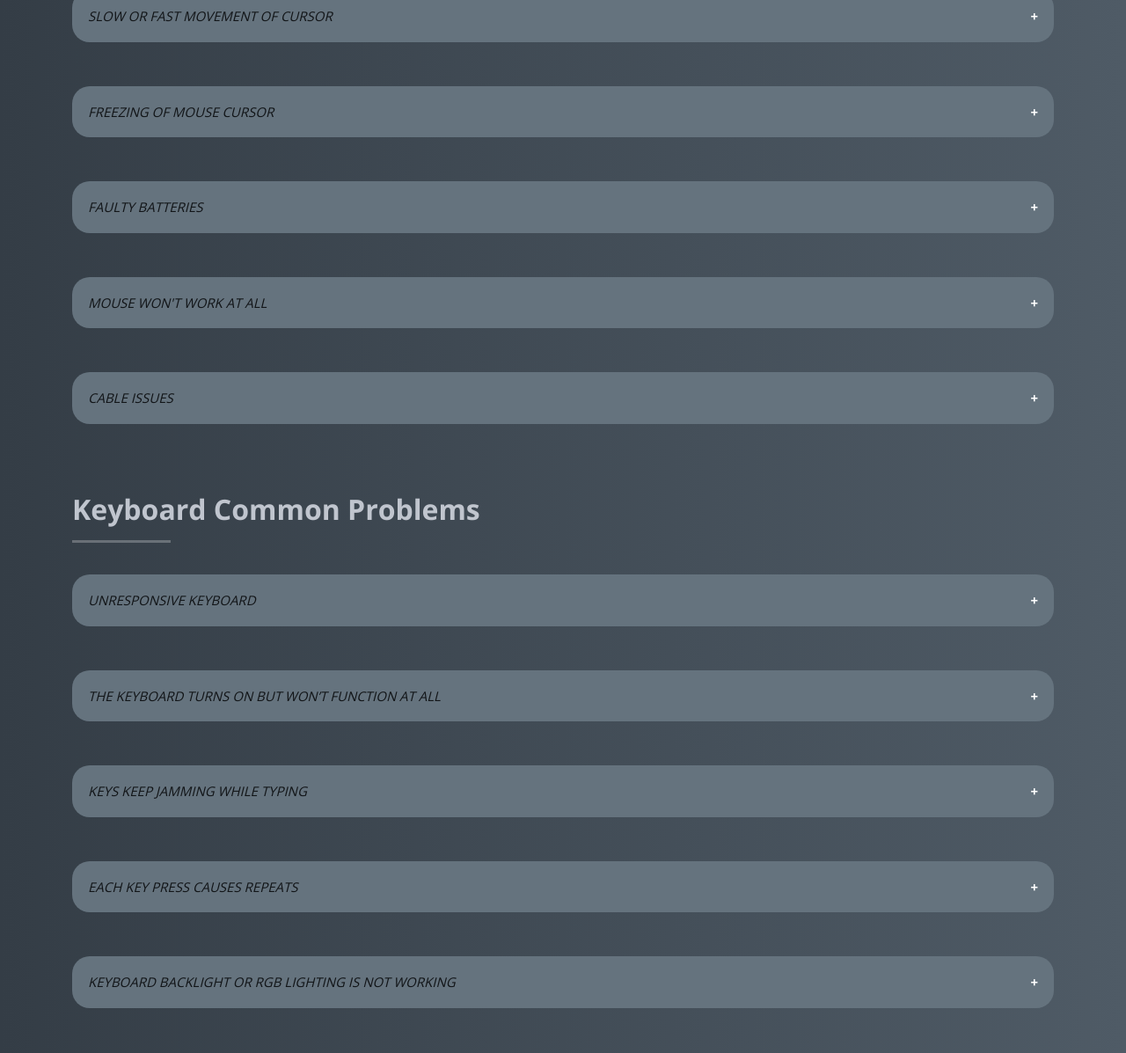
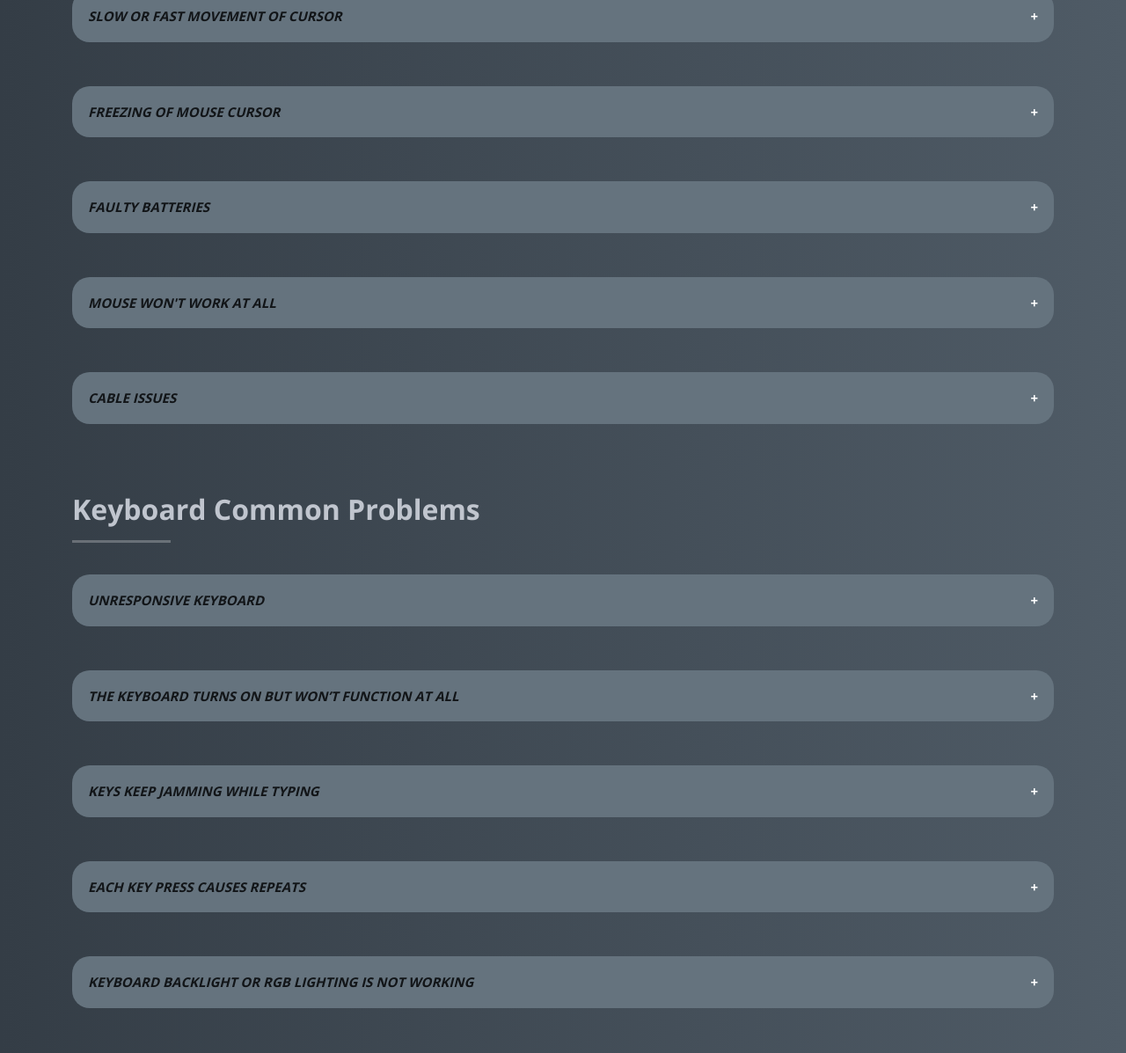
Before and after one commit to greeyMatter/greeyMatter, a plain HTML site: page PCPeripheralProblems.html in a window 1280 px wide. Shown: the part 368-1565 px from the top of the page at 88% size. Drawn offline with nearby package versions, Linux system fonts and the light colour scheme.

Commit message:
Add files via upload

```diff
--- a/PCPeripheralProblems.html
+++ b/PCPeripheralProblems.html
@@ -90,7 +90,7 @@
                     <hr style="width: 10%; height:3px; border:none; color:#ffffff; background-color:#ffffff;">
 
                     <div class="section-heading">
-                        <button type="button" class="collapsible"><i>Slow Or Fast Movement Of Cursor</i></button>
+                        <button type="button" class="collapsible"><i><b>Slow Or Fast Movement Of Cursor</b></i></button>
                             <div class="content-collapsible">
                               <h2 style="color:#000000; text-align: center; text-transform: uppercase;">Slow Or Fast Movement Of Cursor</h2>
                                 <p style="color:#000000"><img src="assets/images/cursor.jpg" alt="Peripheral Problem" style="width:440px; height:280px; margin-right:15px; float:left;">
@@ -102,10 +102,10 @@
                             </div>
                     </div>
                     <div class="section-heading">
-                        <button type="button" class="collapsible"><i>Freezing Of Mouse Cursor</i></button>
+                        <button type="button" class="collapsible"><i><b>Freezing Of Mouse Cursor</b></i></button>
                             <div class="content-collapsible">
-                                <h2 style="text-align: center; text-transform: uppercase;">Freezing Of Mouse Cursor</h2>
-                                <p><img src="assets/images/feezing_cursor.jpg" alt="Peripheral Problem" style="width:440px; height:280px; margin-right:15px; float:left;">
+                                <h2 style="color: #000000; text-align: center; text-transform: uppercase;">Freezing Of Mouse Cursor</h2>
+                                <p style="color: #000000;"><img src="assets/images/feezing_cursor.jpg" alt="Peripheral Problem" style="width:440px; height:280px; margin-right:15px; float:left;">
                                     Sometimes mouse cursor totally stops working. This issue is also known as a frozen cursor.
                                     This usually happens when your PC has an extra load and hangs more often.
                                     Wait for some time and refresh your PC by pressing the Fn+f5 keys together.
@@ -114,10 +114,10 @@
                             </div>
                     </div>
                     <div class="section-heading">
-                        <button type="button" class="collapsible"><i>Faulty Batteries</i></button>
+                        <button type="button" class="collapsible"><i><b>Faulty Batteries</b></i></button>
                             <div class="content-collapsible">
-                                <h2 style="text-align: center; text-transform: uppercase;">Faulty Batteries</h2>
-                                <p><img src="assets/images/faulty_battery.jpg" alt="Peripheral Problem" style="width:440px; height:280px; margin-right:15px; float:left;">
+                                <h2 style="color: #000000; text-align: center; text-transform: uppercase;">Faulty Batteries</h2>
+                                <p style="color: #000000;"><img src="assets/images/faulty_battery.jpg" alt="Peripheral Problem" style="width:440px; height:280px; margin-right:15px; float:left;">
                                     This issue is encountered in wireless mice as they run on batteries.
                                     If you bought a new mouse and the batteries are OK, ensure a neat and clean connection of the batteries.
                                     New mice are often on Stand-By mode. To get out of standby mode, just make 2-3 clicks simultaneously, and you are good to go.
@@ -125,20 +125,20 @@
                             </div>
                     </div>
                     <div class="section-heading">
-                        <button type="button" class="collapsible"><i>Mouse Won't Work At All</i></button>
+                        <button type="button" class="collapsible"><i><b>Mouse Won't Work At All</b></i></button>
                             <div class="content-collapsible">
-                                <h2 style="text-align: center; text-transform: uppercase;">Mouse Won't Work At All</h2>
-                                <p><img src="assets/images/wont_work.jpg" alt="Peripheral Problem" style="width:440px; height:280px; margin-right:15px; float:left;">
+                                <h2 style="color:#000000; text-align: center; text-transform: uppercase;">Mouse Won't Work At All</h2>
+                                <p style="color: #000000;"><img src="assets/images/wont_work.jpg" alt="Peripheral Problem" style="width:440px; height:280px; margin-right:15px; float:left;">
                                     This issue is very rare but is not a minor one. The reason might be the outdated driver that is causing the issue. You need to re-install/update your mouse driver to fix the issue.
                                     Also, don’t download the driver from any third-party website. Visit the manufacturer’s site and download the right and latest mouse driver.
                                 </p>
                             </div>
                     </div>
                     <div class="section-heading">
-                        <button type="button" class="collapsible"><i>Cable Issues</i></button>
+                        <button type="button" class="collapsible"><i><b>Cable Issues</b></i></button>
                             <div class="content-collapsible">
-                                <h2 style="text-align: center; text-transform: uppercase;">Cable Issues</h2>
-                                <p><img src="assets/images/cable_issues.jpg" alt="Peripheral Problem" style="width:440px; height:280px; margin-right:15px; float:left;">
+                                <h2 style="color: #000000; text-align: center; text-transform: uppercase;">Cable Issues</h2>
+                                <p style="color: #000000;"><img src="assets/images/cable_issues.jpg" alt="Peripheral Problem" style="width:440px; height:280px; margin-right:15px; float:left;">
                                     If your mouse is too old, then you might face this issue due to aged components. The other common hardware issues can be worn-out cables, faulty Ports. The better solution to this issue is to use any other device in ports to check if they are functioning properly.
                                     If your ports are working well, then you need to replace your older mouse.
                                 </p>
@@ -152,9 +152,9 @@
                     <hr style="width: 10%; height:3px; border:none; color:#ffffff; background-color:#ffffff;">
 
                     <div class="section-heading">
-                        <button type="button" class="collapsible"><i>Unresponsive Keyboard</i></button>
+                        <button type="button" class="collapsible"><i><b>Unresponsive Keyboard</b></i></button>
                             <div class="content-collapsible">
-                                <h2 style="text-align: center; text-transform: uppercase;">Unresponsive Keyboard</h2>
+                                <h2 style="color:#000000; text-align: center; text-transform: uppercase;">Unresponsive Keyboard</h2>
                                 <p style="color:#000000"><img src="assets/images/unresponsive.png" alt="Peripheral Problem" style="width:440px; height:280px; margin-right:15px; float:left;">
                                     If the keyboard was working fine before but suddenly stops working altogether, this indicates a power or software issue. Start with the basics: If you have a wired keyboard, check that your connection to the computer is stable and in place. Unplug it and plug it back in again if necessary. For wireless keyboards, check that they still have battery life/new batteries and plug them into a source of power to see if that addresses the issue.
                                     On the software side, if you have a wireless keyboard, try disabling the Bluetooth connection and re-enabling it to see if this helps. If not, look to see if you need any updates, and install them. You should also go to the Device Manager and the Keyboards sections to check if any drivers need to be individually updated with a new version.
@@ -164,9 +164,9 @@
                             </div>
                     </div>
                     <div class="section-heading">
-                        <button type="button" class="collapsible"><i>The Keyboard turns on but won’t function at all</i></button>
+                        <button type="button" class="collapsible"><i><b>The Keyboard turns on but won’t function at all</b></i></button>
                             <div class="content-collapsible">
-                                <h2 style="text-align: center; text-transform: uppercase;">The keyboard turns on but won’t function at all</h2>
+                                <h2 style="color: #000000; text-align: center; text-transform: uppercase;">The keyboard turns on but won’t function at all</h2>
                                 <p style="color:#000000"><img src="assets/images/keyboard wont function.webp" alt="Peripheral Problem" style="width:440px; height:280px; margin-right:15px; float:left;">
                                     If you see the indicator lights turn on but can’t get any response out of the keyboard, take a look at your connection first. For wired keyboards, check to see if it’s plugged into the right kind of USB port: Different keyboards are designed for different USB protocols and may not be compatible with all ports even if they can turn on. For wireless models, double-check the Bluetooth connection, and try disabling then re-connecting Bluetooth to see if this makes a difference.
                                     If everything checks out, it’s time to head to your keyboard drivers. Search for Device Manager and open its window. Find and expand the Keyboards section to see your current drivers. Right-click to uninstall the drivers, then reboot your computer. When you log back in, Windows should automatically find and download the right drivers for your keyboard.
@@ -174,9 +174,9 @@
                             </div>
                     </div>
                     <div class="section-heading">
-                        <button type="button" class="collapsible"><i>Keys keep jamming while typing</i></button>
+                        <button type="button" class="collapsible"><i><b>Keys keep jamming while typing</b></i></button>
                             <div class="content-collapsible">
-                                <h2 style="text-align: center; text-transform: uppercase;">keys keep jamming while typing</h2>
+                                <h2 style="color: #000000; text-align: center; text-transform: uppercase;">keys keep jamming while typing</h2>
                                 <p style="color:#000000"><img src="assets/images/specific keys.jpg" alt="Peripheral Problem" style="width:440px; height:280px; margin-right:15px; float:left;">
                                     Jamming keys are a primary sign that your keyboard is dirty and needs to be cleaned. There are many levels of cleaning: Some users like to spray in jets of compressed air and hope for the best. We’re not big fans of that option, because it can drive crumbs even deeper into the keyboard than before, and we prefer to use a vacuum brush accessory to suck debris out entirely.
                                     But for serious jamming issues, the best solution is to take off the keys and do a thorough cleaning.
@@ -184,9 +184,9 @@
                             </div>
                     </div>
                     <div class="section-heading">
-                        <button type="button" class="collapsible"><i>Each key press causes repeats</i></button>
+                        <button type="button" class="collapsible"><i><b>Each key press causes repeats</b></i></button>
                             <div class="content-collapsible">
-                                <h2 style="text-align: center; text-transform: uppercase;">Each key press causes repeats</h2>
+                                <h2 style="color:#000000; text-align: center; text-transform: uppercase;">Each key press causes repeats</h2>
                                 <p style="color:#000000"><img src="assets/images/white.jpg" alt="Peripheral Problem" style="width:440px; height:280px; margin-right:15px; float:left;">
                                     If every keypress is typing several characters when it should be typing only one, typing quickly becomes an annoying problem. If the key itself feels stuck, then it’s usually an issue of grime or dirt. Unplug the keyboard, and carefully pop the key off. Use a cloth with a small amount of rubbing alcohol or other solvent to wipe the key and the surrounding area.
                                     We also advise heading to keyboard settings and trying to adjust keyboard sensitivity and related features to see if you can match your typing style and sensitivity more accurately.
@@ -194,9 +194,9 @@
                             </div>
                     </div>
                     <div class="section-heading">
-                        <button type="button" class="collapsible"><i>Keyboard backlight or RGB lighting is not working</i></button>
+                        <button type="button" class="collapsible"><i><b>Keyboard backlight or RGB lighting is not working</b></i></button>
                             <div class="content-collapsible">
-                                <h2 style="text-align: center; text-transform: uppercase;">Keyboard backlight or RGB lighting is not working</h2>
+                                <h2 style="color: #000000; text-align: center; text-transform: uppercase;">Keyboard backlight or RGB lighting is not working</h2>
                                 <p style="color:#000000"><img src="assets/images/rgb.jpg" alt="Peripheral Problem" style="width:440px; height:280px; margin-right:15px; float:left;">
                                     While annoying, lighting problems tend to have simple fixes. First, check the settings in your keyboard’s software to make sure lighting has been turned off or adjusted. If everything looks fine, then lighting problems can often be solved by rebooting your computer, unplugging the keyboard, and plugging it back in after.
                                 </p>
```
Also changed, not shown: PCSystemUnitProblems.html (+11 -11 lines), index.html (+3 -40 lines).
